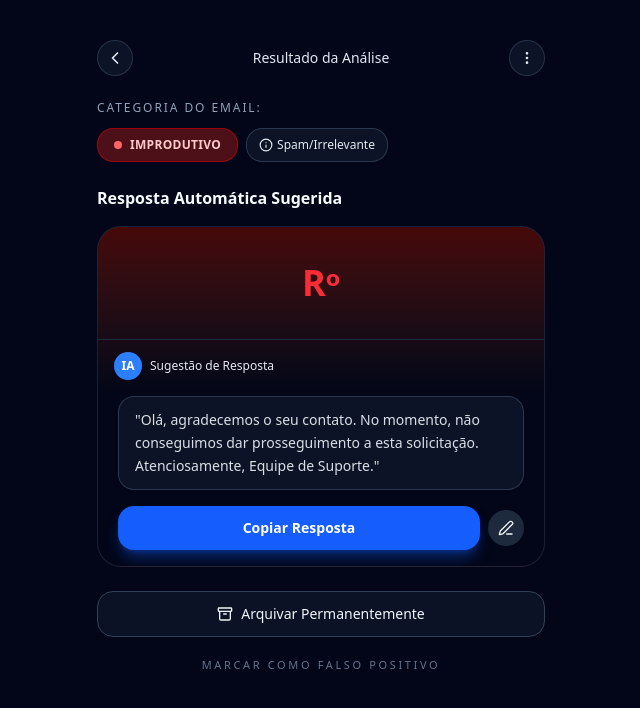
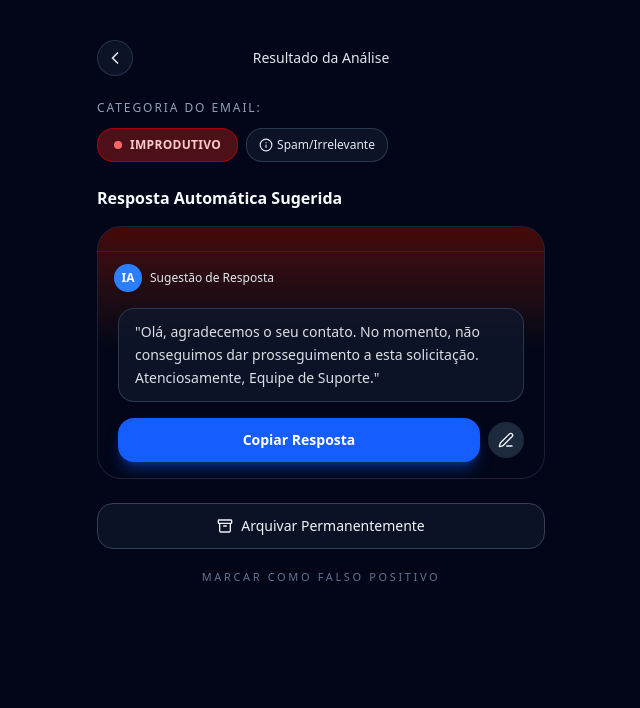
Before and after one commit to LucasSantos96/teste_AutoU, a React app in the folder frontend/: page /improductive in a window 1280 px wide. Shown: the top 708 px of the page, without its empty margins (319-959 px from the left). Built offline with nearby package versions, Linux system fonts and the light colour scheme; the HTML template or start-up script is replaced by a standard one.

Commit message:
refactor: Atualizar design do card improdutivo

```diff
--- a/frontend/src/pages/result/improdutivo.tsx
+++ b/frontend/src/pages/result/improdutivo.tsx
@@ -1,7 +1,7 @@
 import React, { useState } from 'react'
 import { PageContainer } from '../../components/common/PageContainer'
 import { PrimaryButton } from '../../components/common/PrimaryButton'
-import { Archive, ChevronLeft, Info, MoreVertical, Edit3 } from 'lucide-react'
+import { Archive, ChevronLeft, Info, Edit3 } from 'lucide-react'
 import { useNavigate } from 'react-router'
 
 const IMPRODUTIVO_RESPONSE = `"Olá, agradecemos o seu contato. No momento, não conseguimos dar prosseguimento a esta solicitação. Atenciosamente, Equipe de Suporte."`
@@ -55,10 +55,9 @@ export const ImprodutivoResultPage: React.FC = () => {
           <h1 className="text-sm font-medium text-slate-200">Resultado da Análise</h1>
           <button
             type="button"
-            className="flex h-9 w-9 items-center justify-center rounded-full bg-slate-900/80 border border-slate-700/70 text-slate-200 hover:bg-slate-800 transition-colors"
+            className="flex h-9 w-9 items-center justify-center rounded-full bg-transparent"
             aria-label="Mais opções"
           >
-            <MoreVertical className="h-4 w-4" />
           </button>
         </header>
 
@@ -85,8 +84,7 @@ export const ImprodutivoResultPage: React.FC = () => {
             <h2 className="text-base font-semibold text-slate-50">Resposta Automática Sugerida</h2>
 
             <div className="mt-4 rounded-3xl bg-linear-to-b from-red-950 via-slate-950 to-slate-950 border border-slate-800/80 overflow-hidden">
-              <div className="h-28 flex items-center justify-center">
-                <span className="text-4xl font-semibold text-red-500">Rᵒ</span>
+              <div className="h-6 flex items-center justify-center">
               </div>
 
               <div className="border-t border-slate-800 px-4 py-3 flex items-center gap-2">
```
